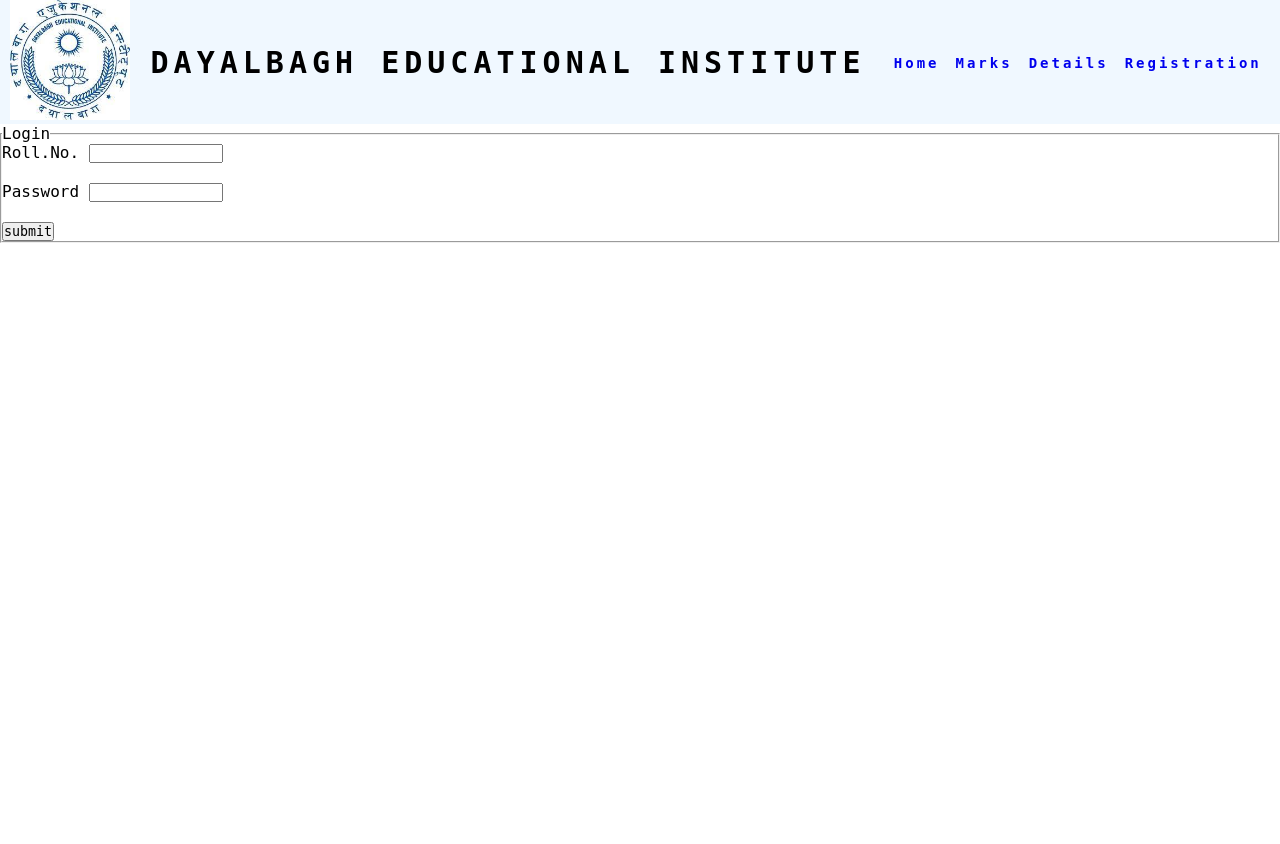
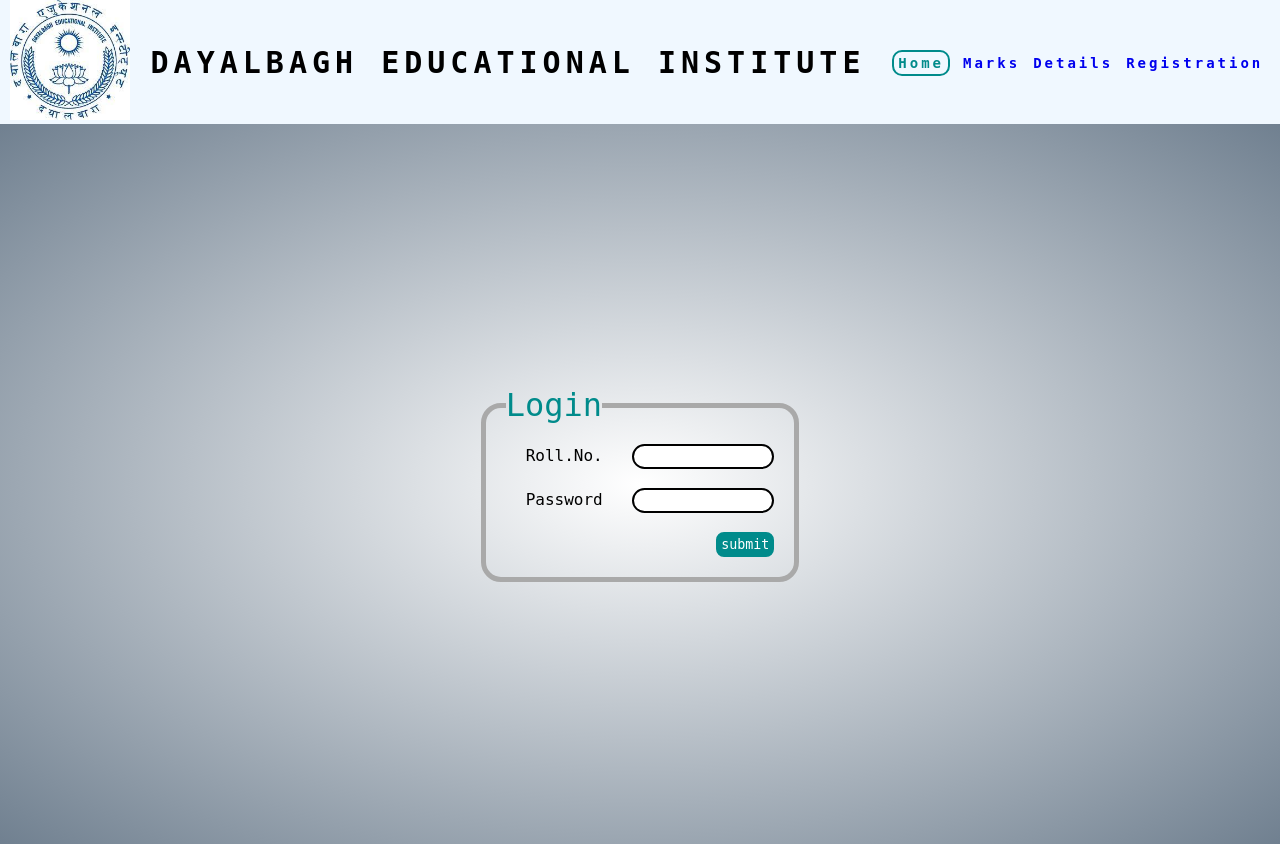
Before and after one commit to yashvardhan-verma/dei-cms, a PHP site: page / in a window 1280 px wide. Before the commit the page ends 243 px from the top, so only its background shows below. Run offline with PHP 8.4, Linux system fonts and the light colour scheme.

Commit message:
Updated Stylesheet.

```diff
--- a/css/style.css
+++ b/css/style.css
@@ -30,3 +30,49 @@ header{
     font-weight: bold;
     font-size: 14px;
 }
+.container-body{
+    display: flex;
+    justify-content: center;
+    align-items: center;
+    min-height: 90vh;
+    background: radial-gradient(white, slategrey);
+}
+.activated{
+    color: darkcyan;
+    border: 2px solid darkcyan;
+    border-radius: 10px;
+    padding: 3px 4px;
+}
+fieldset, label{
+    padding: 20px;
+}
+legend{
+    color: darkcyan;
+    font-size: 32px;
+}
+fieldset{
+    border: 5px solid darkgrey;
+    border-radius: 20px;
+}
+input{
+    padding-left: 8px;
+    padding-top: 3px;
+    padding-bottom: 3px;
+    border-radius:20px;
+    outline: none;
+    border: 2px solid black;
+}
+#submit{
+    float: right;
+    padding:3px;
+    border-radius: 8px;
+    background: darkcyan;
+    color: white;
+    cursor: pointer;
+    border: 2px solid darkcyan;
+    transition: background 1s;
+}
+#submit:hover{
+    color: darkcyan;
+    background: white;
+}
```
